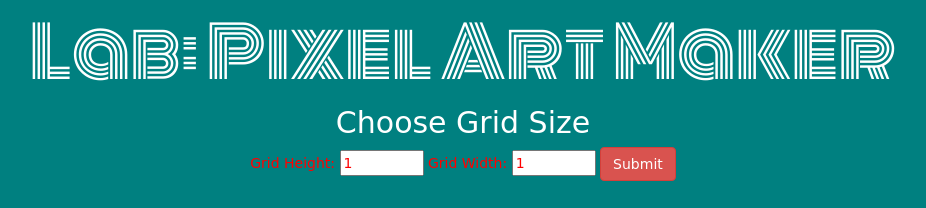
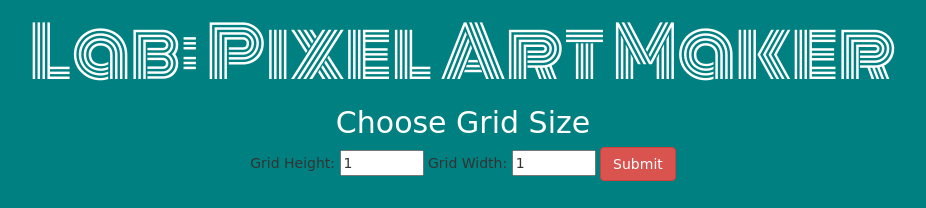
Before and after one commit to paddysolo/ALC-pixel-art-maker, a plain HTML site: page index.html in a window 1280 px wide. Shown: the top 208 px of the page, without its empty margins (177-1103 px from the left). Drawn offline with nearby package versions, Linux system fonts and the light colour scheme; a web font is replaced by a local one.

Commit message:
update css

```diff
--- a/styles.css
+++ b/styles.css
@@ -20,7 +20,7 @@ h2:first-of-type {
     margin-top: 0.5em;
 }
 .formText {
-    color:red !important;
+    color: #333 !important;
     font-family: 'Spirax', cursive;
 }
 table,
```
